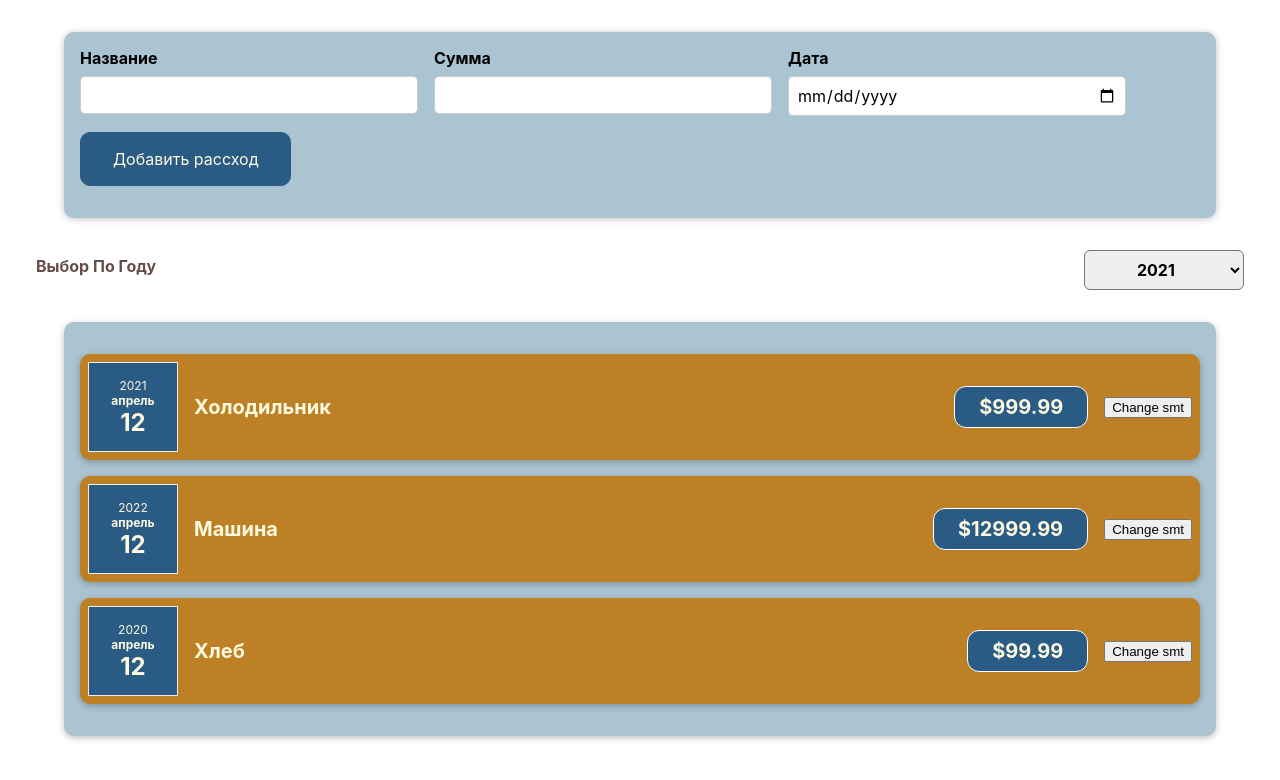
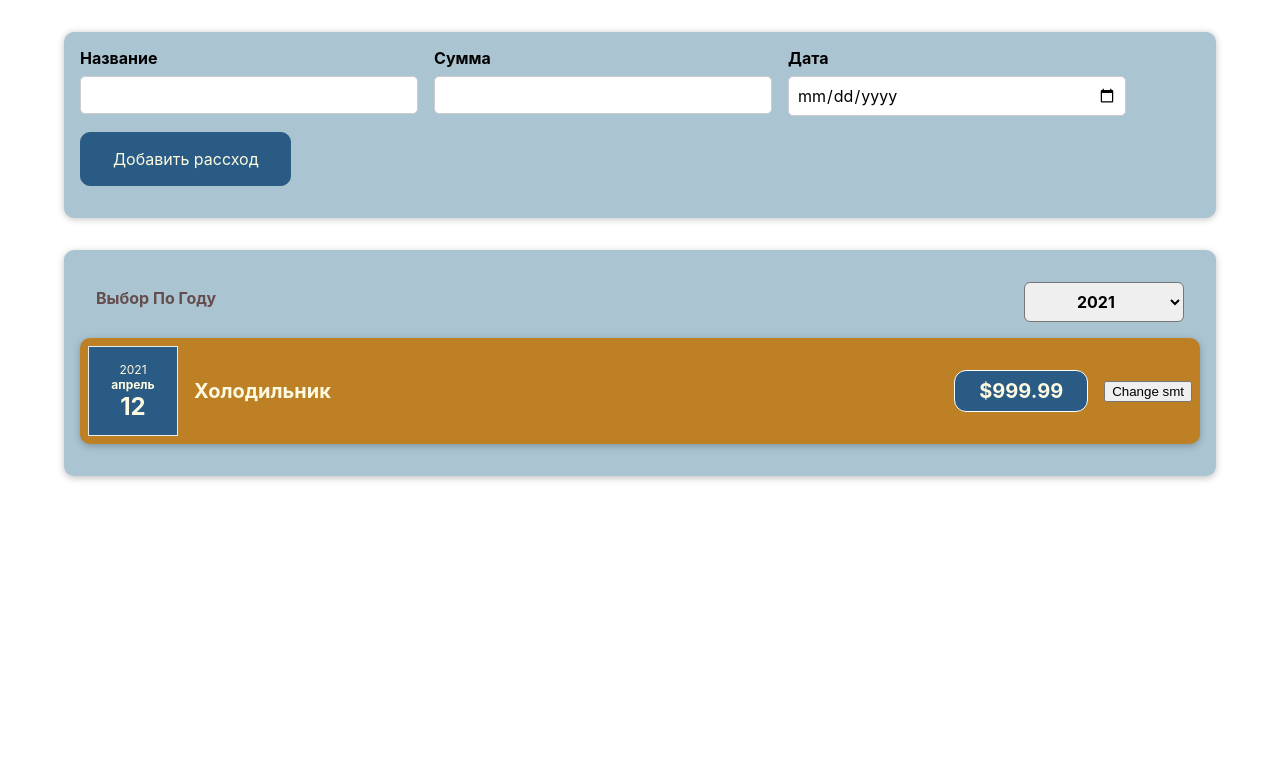
Before and after one commit to YevhenHutsul/React, a React (Create React App) app in the folder udemy-react/: page / in a window 1280 px wide. Shown: the top 780 px of the page. Built offline with nearby package versions, Linux system fonts and the light colour scheme.

Commit message:
remade Const Item and etc

```diff
--- a/udemy-react/src/App.js
+++ b/udemy-react/src/App.js
@@ -1,32 +1,43 @@
 import { Costs } from "./components/Cost/Costs";
 import { NewCost } from "./components/NewCost/NewCost";
+import { useState } from "react";
 
-function App() {
-    const saveNewCostDataHandler = (data) => {
-        console.log(data)
 
-    }
-    const costs = [
+const INIT__COST = [
     {
+        id: "c1",
         data: new Date(2021, 3, 12),
         description: "Холодильник",
         amount: 999.99
     },
     {
+        id: "c2",
         data: new Date(2022, 3, 12),
         description: "Машина",
         amount: 12999.99
     },
     {
+        id: "c3",
         data: new Date(2020, 3, 12),
-            description: "Хлеб",
+        description: "Хлdfdеб",
         amount: 99.99
     },
 ]
+function App() {
+
+    const [costs, setCosts] = useState(INIT__COST)
+
+    const saveNewCostDataHandler = (data) => {
+        setCosts( (prev) => {
+            return [data, ...prev]
+        })
+    }
+
+
     return (
         <div>
-            <NewCost onSaveNewCostDataHandler = {saveNewCostDataHandler}/>
-            <Costs costs = {costs}/>
+            <NewCost onSaveNewCostDataHandler={saveNewCostDataHandler} />
+            <Costs costs={costs} />
         </div>
     );
 }
--- a/udemy-react/src/components/Cost/CostDate.js
+++ b/udemy-react/src/components/Cost/CostDate.js
@@ -1,6 +1,7 @@
 import "./CostDate.css"
 
 export const CostDate = (props) => {
+
     const year = props.date.getFullYear();
     const month = props.date.toLocaleString("ru-RU", { month: "long" });
     const day = props.date.toLocaleString("ru-RU", { day: "2-digit" });
--- a/udemy-react/src/components/Cost/Costs.js
+++ b/udemy-react/src/components/Cost/Costs.js
@@ -5,35 +5,40 @@ import { CostsFilter } from "./CostsFilter";
 import { useState } from "react";
 
 export const Costs = (props) => {
-
     const [selectedYear, setSelectedYear] = useState("2021");
 
     const changeYear = (data) => {
         setSelectedYear(data);
     }
+
+
+    const filtered = props.costs.filter(cost => {
+        return cost.data.getFullYear().toString() === selectedYear
+    })
+
+    let costsContent = <p>В этом году расходов не было</p>
+
+    if(filtered.length > 0){
+        costsContent = filtered.map(cost => (
+            <ConstItem
+                key={Math.random()}
+                date={cost.data}
+                description={cost.description}
+                amount={cost.amount}
+            />
+        ))
+    }
+
+
     return (
         <>
-        <CostsFilter
-        onChangeYear = {changeYear}
-        year = {selectedYear}
-        />
-        <Card   className="costs">
-            <ConstItem
-                date={props.costs[0].data}
-                description={props.costs[0].description}
-                amount={props.costs[0].amount}
-            ></ConstItem>
-            <ConstItem
-                date={props.costs[1].data}
-                description={props.costs[1].description}
-                amount={props.costs[1].amount}
-            ></ConstItem>
-            <ConstItem
-                date={props.costs[2].data}
-                description={props.costs[2].description}
-                amount={props.costs[2].amount}
-            ></ConstItem>
-        </Card>
+            <Card className="costs">
+                <CostsFilter
+                    onChangeYear={changeYear}
+                    year={selectedYear}
+                />
+                {costsContent}
+            </Card>
         </>
     )
 }
--- a/udemy-react/src/components/NewCost/CostForm.js
+++ b/udemy-react/src/components/NewCost/CostForm.js
@@ -3,20 +3,20 @@ import { useState } from "react"
 
 export const CostForm = ({ onSaveCostData }) => {
 
-    //const [name, setName] = useState('')
+    //const [description, setName] = useState('')
     //const [amount, setAmount] = useState('')
     //const [date, setDate] = useState('')
 
     const [userInput, setUserInput] = useState({
-        name: "",
+        description: "",
         amount: "",
-        date: ""
+        data: ""
     })
 
     const nameChangeHandler = (event) => {
         setUserInput((prev) => ({
             ...prev,
-            name: event.target.value
+            description: event.target.value
         }))
     }
 
@@ -30,7 +30,7 @@ export const CostForm = ({ onSaveCostData }) => {
     const dateChangeHandler = (event) => {
         setUserInput((prev) => ({
             ...prev,
-            date: event.target.value
+            data: event.target.value
         }))
     }
 
@@ -39,15 +39,15 @@ export const CostForm = ({ onSaveCostData }) => {
 
         const data = {
             ...userInput,
-            date: new Date(userInput.date)
+            data: new Date(userInput.data)
         }
 
         onSaveCostData(data)
 
         setUserInput(() => ({
-            name: "",
+            description: "",
             amount: "",
-            date: ""
+            data: ""
         }))
 
 
@@ -59,7 +59,7 @@ export const CostForm = ({ onSaveCostData }) => {
             <div className="new-cost__controls">
                 <div className="new-cost__control">
                     <label>Название</label>
-                    <input type="text" value={userInput.name} onChange={nameChangeHandler} />
+                    <input type="text" value={userInput.description} onChange={nameChangeHandler} />
                 </div>
                 <div className="new-cost__control">
                     <label>Сумма</label>
@@ -67,7 +67,7 @@ export const CostForm = ({ onSaveCostData }) => {
                 </div>
                 <div className="new-cost__control">
                     <label>Дата</label>
-                    <input type="date" value={userInput.date} onChange={dateChangeHandler} />
+                    <input type="date" value={userInput.data} onChange={dateChangeHandler} />
                 </div>
                 <div className="new-cost__action">
                     <button type="submit">Добавить рассход</button>
```
Lines whose indentation alone changed are shown as unchanged.
